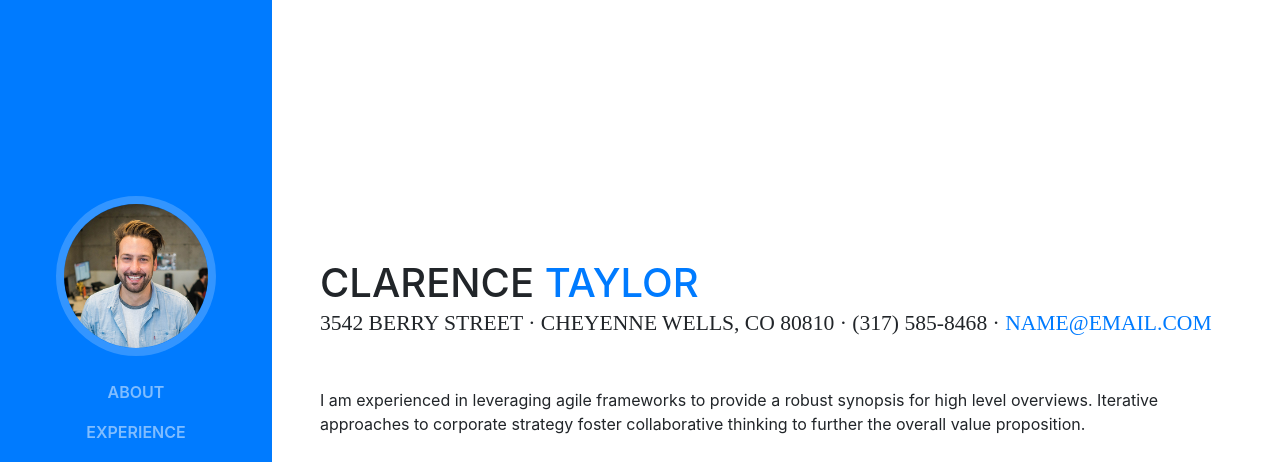
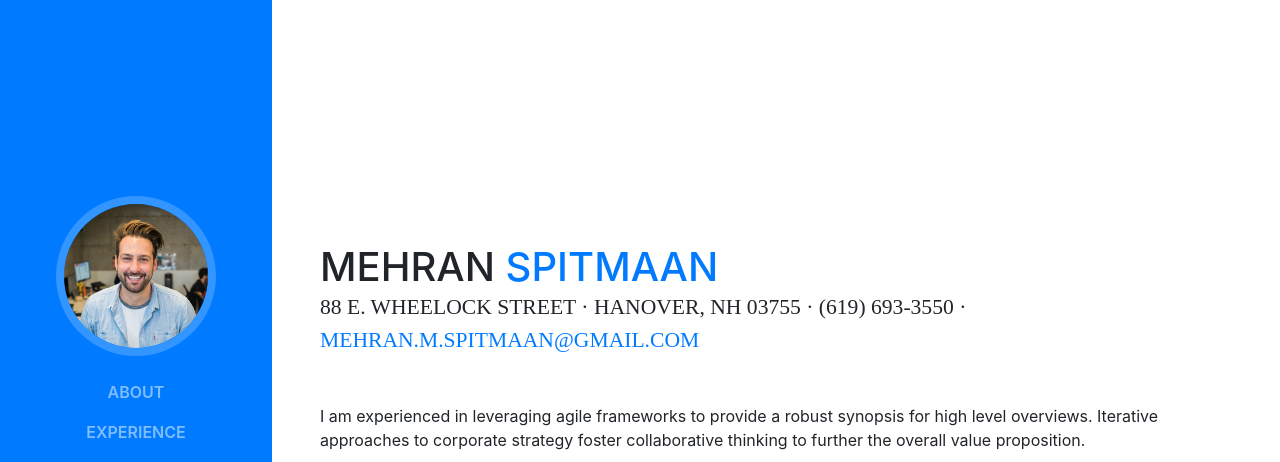
Before and after one commit to Spitmaan/spitmaan.github.io, a website with bundled scripts: page index.html in a window 1280 px wide. Shown: the top 462 px of the page. Built offline with nearby package versions, Linux system fonts and the light colour scheme; a web font is replaced by a local one.

Commit message:
My Resume
Just my name and email

```diff
--- a/index.html
+++ b/index.html
@@ -65,11 +65,11 @@
 
       <section class="resume-section p-3 p-lg-5 d-flex d-column" id="about">
         <div class="my-auto">
-          <h1 class="mb-0">Clarence
-            <span class="text-primary">Taylor</span>
+          <h1 class="mb-0">Mehran
+            <span class="text-primary">Spitmaan</span>
           </h1>
-          <div class="subheading mb-5">3542 Berry Street · Cheyenne Wells, CO 80810 · (317) 585-8468 ·
-            <a href="mailto:name@email.com">name@email.com</a>
+          <div class="subheading mb-5">88 E. Wheelock Street · Hanover, NH 03755 · (619) 693-3550 ·
+            <a href="mailto:mehran.m.spitmaan@gmail.com">mehran.m.spitmaan@gmail.com</a>
           </div>
           <p class="mb-5">I am experienced in leveraging agile frameworks to provide a robust synopsis for high level overviews. Iterative approaches to corporate strategy foster collaborative thinking to further the overall value proposition.</p>
           <ul class="list-inline list-social-icons mb-0">
```
